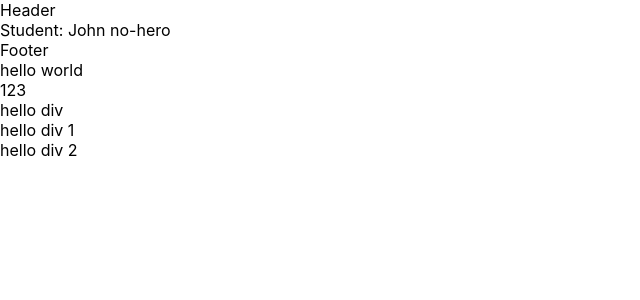
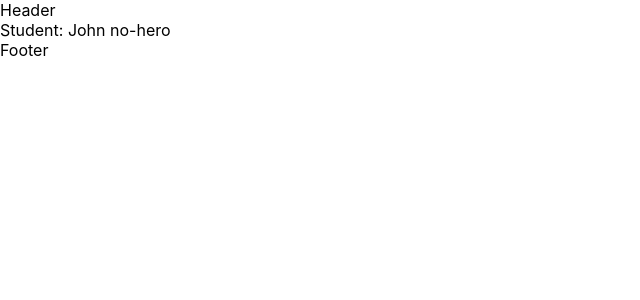
Before and after one commit to paulnguyen-mn/learn-easy-react, a React (Vite) app: page / in a window 1280 px wide. Shown: the top 300 px of the page, without its empty margins (0-640 px from the left). Built offline with nearby package versions, Linux system fonts and the light colour scheme.

Commit message:
Revert "20-10 props.children"
This reverts commit ee0410256bc0af0c1ccd8ed3d52e74ce3bd9829f.

```diff
--- a/src/App.tsx
+++ b/src/App.tsx
@@ -1,7 +1,6 @@
 import { useState } from 'react'
 import './App.css'
 import { Footer, Header } from './components/common'
-import { MyText } from './features/labs/MyText'
 import { StudentCard } from './features/labs/Student'
 import { Student } from './models/student'
 
@@ -24,21 +23,6 @@ function App() {
       <Header></Header>
       <StudentCard student={john} onClick={handleStudentClick} />
       <Footer></Footer>
-
-      <MyText>hello world</MyText>
-      <MyText>{123}</MyText>
-      <MyText>{null}</MyText>
-      <MyText>{undefined}</MyText>
-      <MyText>{true}</MyText>
-
-      <MyText>
-        <div>hello div</div>
-      </MyText>
-
-      <MyText>
-        <div>hello div 1</div>
-        <div>hello div 2</div>
-      </MyText>
     </div>
   )
 }
--- a/src/features/labs/MyText.tsx
+++ /dev/null
@@ -1,9 +0,0 @@
-import React, { ReactChild, ReactElement, ReactNode } from 'react'
-
-export interface MyTextProps {
-  children: ReactNode
-}
-
-export function MyText({ children }: MyTextProps) {
-  return <div>{children}</div>
-}
```
